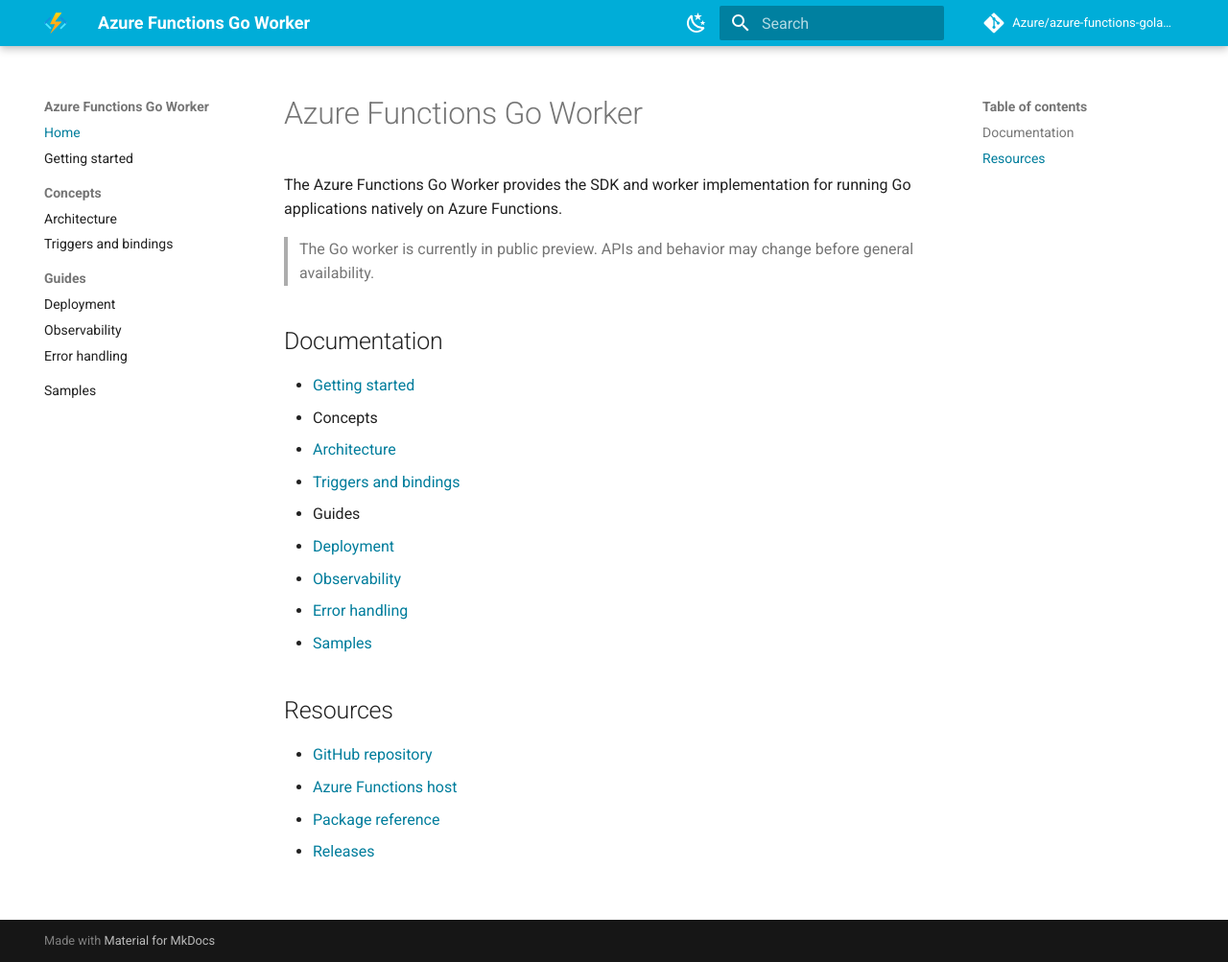
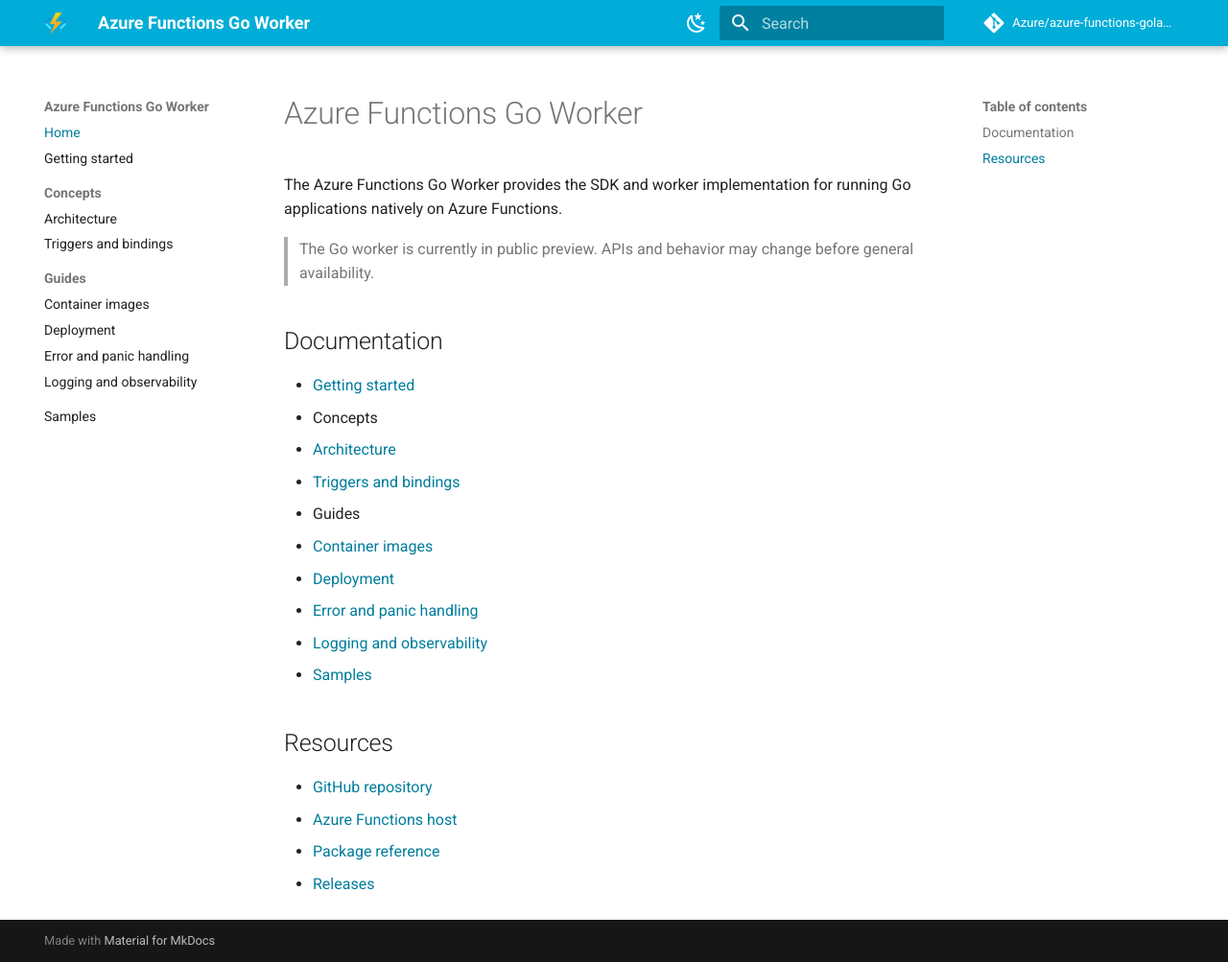
Before and after one commit to Azure/azure-functions-golang-worker, an MkDocs documentation site: the page built from docs/index.md, in a window 1280 px wide and 1003 px high. Shown: the whole window at 96% size. Built offline with MkDocs 1.6.1 and Material for MkDocs 9.7.7, drawn with Linux system fonts in a browser that asks for light colours; comment, search, counter and statistics services are not loaded.

Commit message:
docs: add Go platform image build and packaging guide

```diff
--- a/docs/index.md
+++ b/docs/index.md
@@ -13,9 +13,10 @@
   - [Architecture](concepts/architecture.md)
   - [Triggers and bindings](concepts/triggers-and-bindings.md)
 - Guides
+  - [Container images](guides/container-images.md)
   - [Deployment](guides/deployment.md)
-  - [Observability](guides/observability.md)
-  - [Error handling](guides/error-handling.md)
+  - [Error and panic handling](guides/error-handling.md)
+  - [Logging and observability](guides/observability.md)
 - [Samples](samples/index.md)
 
 ## Resources
--- a/mkdocs.yml
+++ b/mkdocs.yml
@@ -48,7 +48,8 @@
       - Architecture: concepts/architecture.md
       - Triggers and bindings: concepts/triggers-and-bindings.md
   - Guides:
+      - Container images: guides/container-images.md
       - Deployment: guides/deployment.md
-      - Observability: guides/observability.md
-      - Error handling: guides/error-handling.md
+      - Error and panic handling: guides/error-handling.md
+      - Logging and observability: guides/observability.md
   - Samples: samples/index.md
```
Also changed, not shown: docs/getting-started.md (+2 -2 lines), docs/guides/container-images.md (added, +62 -0 lines), docs/guides/error-handling.md (+1 -1 lines), docs/guides/observability.md (+1 -1 lines).
